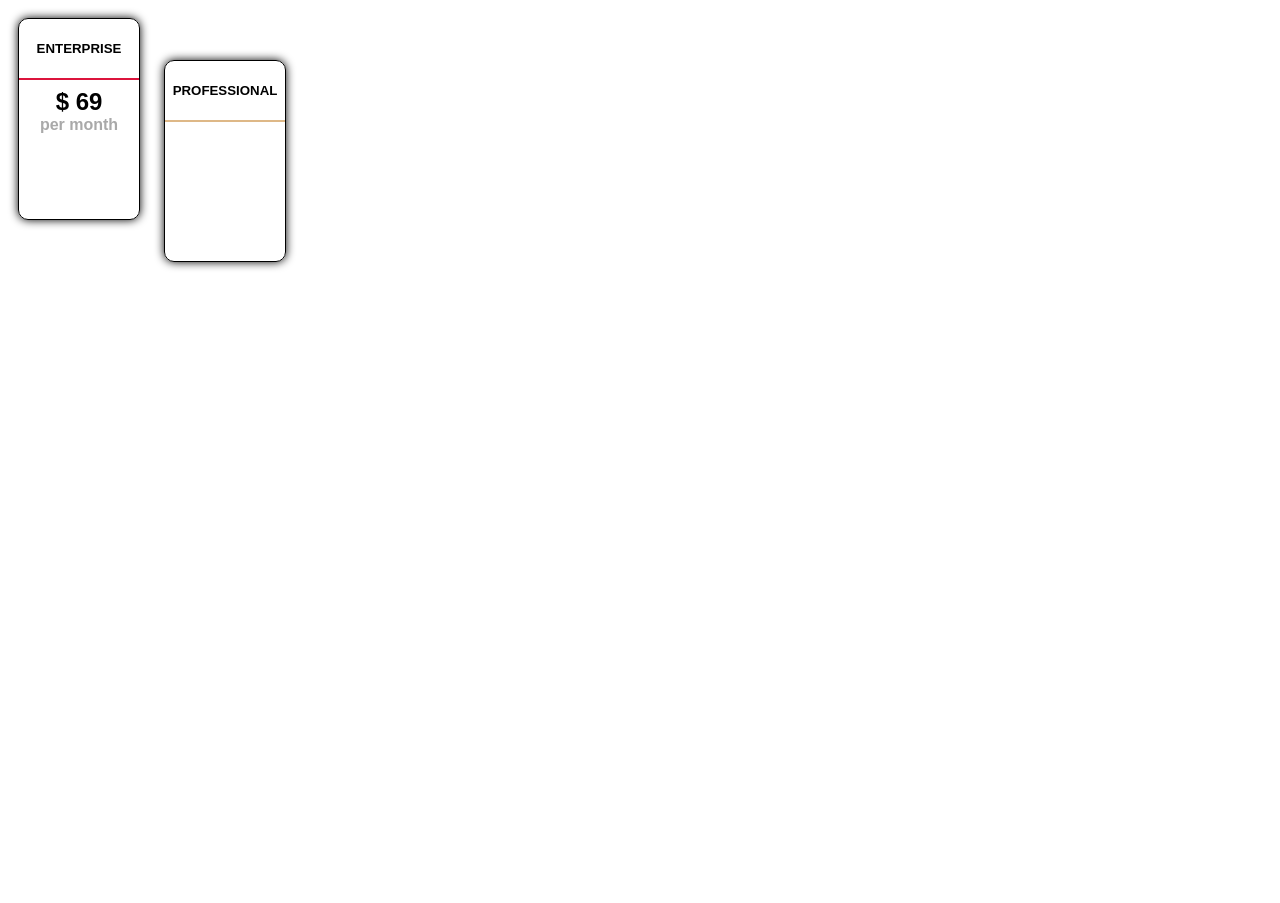
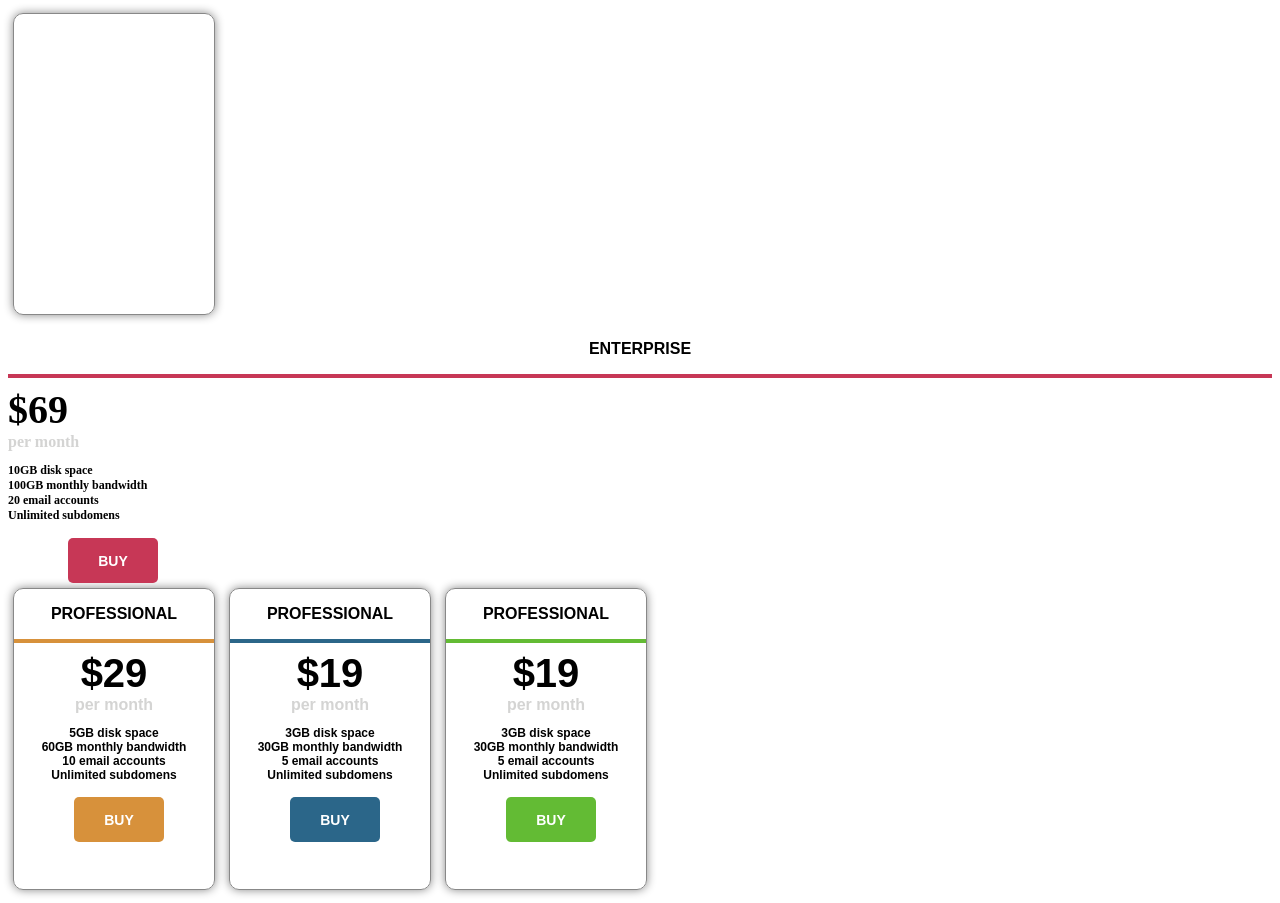
Before and after one commit to Elena151107/html-intro, a plain HTML site: page price.html in a window 1280 px wide. Before the commit the page ends 800 px from the top, so only its background shows below. Drawn offline with Linux system fonts and the light colour scheme.

Commit message:
Update price.html

```diff
--- a/price.html
+++ b/price.html
@@ -5,48 +5,107 @@
   <title>Price</title>
   <style>
 
-   #div1,#div2{
-       width: 120px;
-       height: 200px;
-       border: 1px solid black;
+    #div1,#div2,#div3,#div4{
+      width: 200px;
+      height: 300px;
+      border: 1px solid #888888;
       border-radius: 10px;
-       margin: 10px;
+      margin: 5px;
       font-weight: bold;
       font-family: sans-serif;
       text-align: center;
-       box-shadow: 0 0 10px ;
+      box-shadow: 0 0 10px #888888;
       display: inline-block;
+      transition: width 1s, height 1s;
+      transition-timing-function: linear;
+    }
+    #div1:hover,#div2:hover,#div3:hover,#div4:hover{
+      width: 220px;
+      height: 320px;
     }
     p{
       font-weight: bolder;
+    }
+    .p1{
+      font-family: sans-serif;
+      text-align: center;
+    }
+    .p2{
+      font-size: 40px;
+      padding: 0;
       margin: 0;
     }
-#p1{
-    font-size: x-large;
+    .p3{
+      color: #D4D4D3;
+      padding: 0;
+      margin: 0;
     }
-#p2{
-    color: darkgrey;
+    .p4{
+      color: black;
+      font-size: 12px;
     }
+    .diV{
+      width: 90px;
+      height: 30px;
+      color: white;
+      border-radius: 5px;
+      font-weight: bold;
+      font-size: 14px;
+      font-family: sans-serif;
+      text-align: center;
+      margin-left: 60px;
+      margin-top: 15px;
+      padding-top: 15px;
+      position: sticky;
+    }
+
   </style>
 </head>
 <body>
 
-<div id="div1">
-    <h5> ENTERPRISE</h5>
-    <hr style="border: 1px solid crimson"/>
-    <p id="p1"> $ 69</p>
-    <p id="p2"> per month</p>
-
+<p id="div1">
+<p class="p1"> ENTERPRISE</p>
+<hr style="border: 2px solid #C73756"/>
+<p class="p2"> $69</p>
+<p class="p3"> per month</p>
+<p class="p4">10GB disk space<br/> 100GB monthly bandwidth<br/>20 email accounts<br/>Unlimited subdomens</p>
+<div class="diV" style="background-color: #C73756;">BUY</div>
 </div>
 
+<div id="div2">
+  <p class="p1">   PROFESSIONAL</p>
+  <hr style="border: 2px solid #D7913B"/>
+  <p class="p2"> $29</p>
+  <p class="p3"> per month</p>
+  <p class="p4">5GB disk space<br/>
+    60GB monthly bandwidth<br/>
+    10 email accounts<br/>
+    Unlimited subdomens</p>
+  <div class="diV" style="background-color: #D7913B">BUY</div>
 </div>
 
-
-    <div id="div2">
-        <h5>   PROFESSIONAL</h5>
-        <hr style="border: 1px solid burlywood"/>
+<div id="div3">
+  <p class="p1">   PROFESSIONAL</p>
+  <hr style="border: 2px solid #2B6689"/>
+  <p class="p2"> $19</p>
+  <p class="p3"> per month</p>
+  <p class="p4">3GB disk space<br/>
+    30GB monthly bandwidth<br/>
+    5 email accounts<br/>
+    Unlimited subdomens</p>
+  <div class="diV" style="background-color: #2B6689">BUY</div>
 </div>
 
+<div id="div4">
+  <p class="p1">   PROFESSIONAL</p>
+  <hr style="border: 2px solid #63BB34"/>
+  <p class="p2"> $19</p>
+  <p class="p3"> per month</p>
+  <p class="p4">3GB disk space<br/>
+    30GB monthly bandwidth<br/>
+    5 email accounts<br/>
+    Unlimited subdomens</p>
+  <div class="diV" style="background-color: #63BB34">BUY</div>
 </div>
 </body>
 </html>
```
Lines whose indentation alone changed are shown as unchanged.
